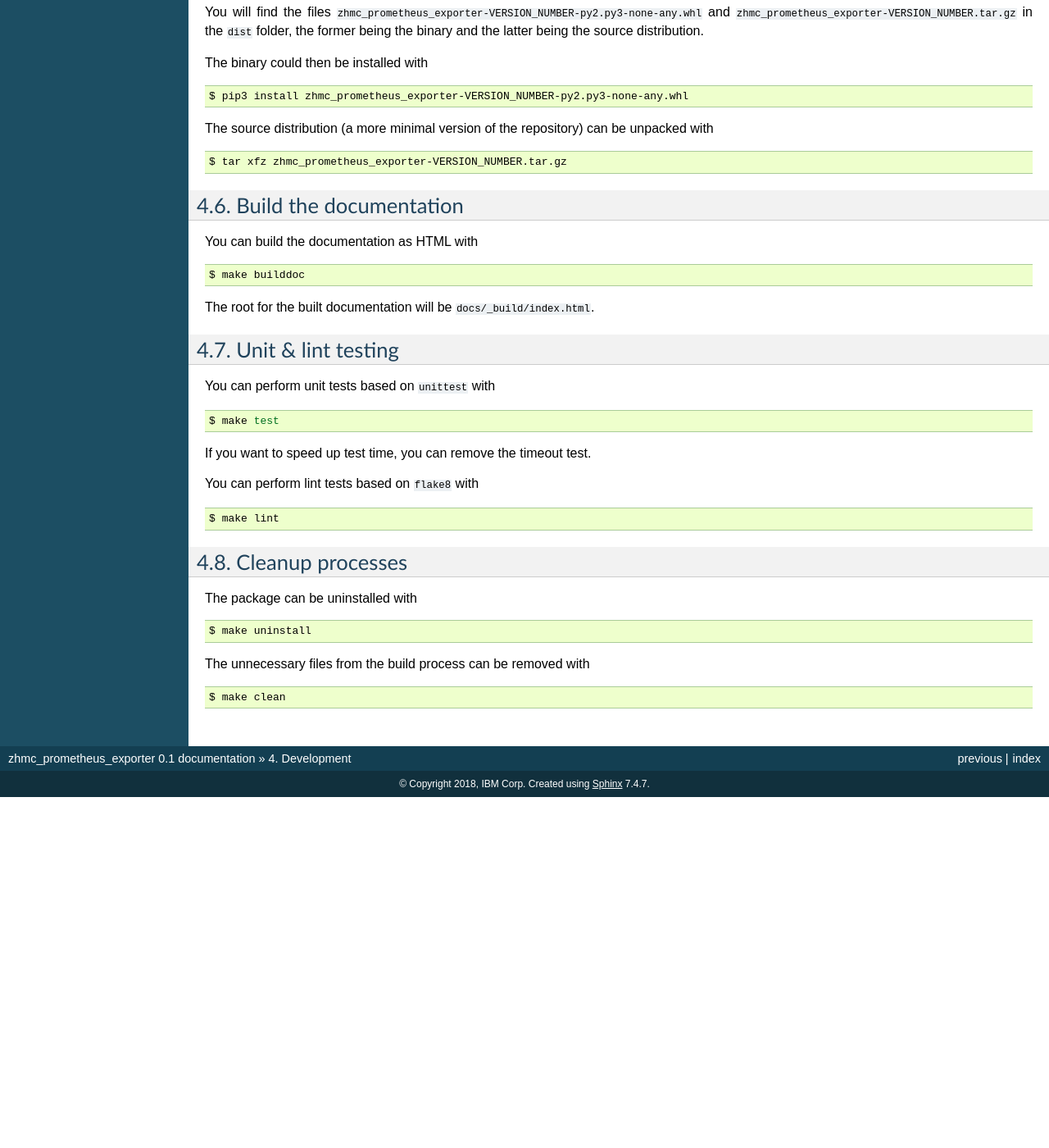
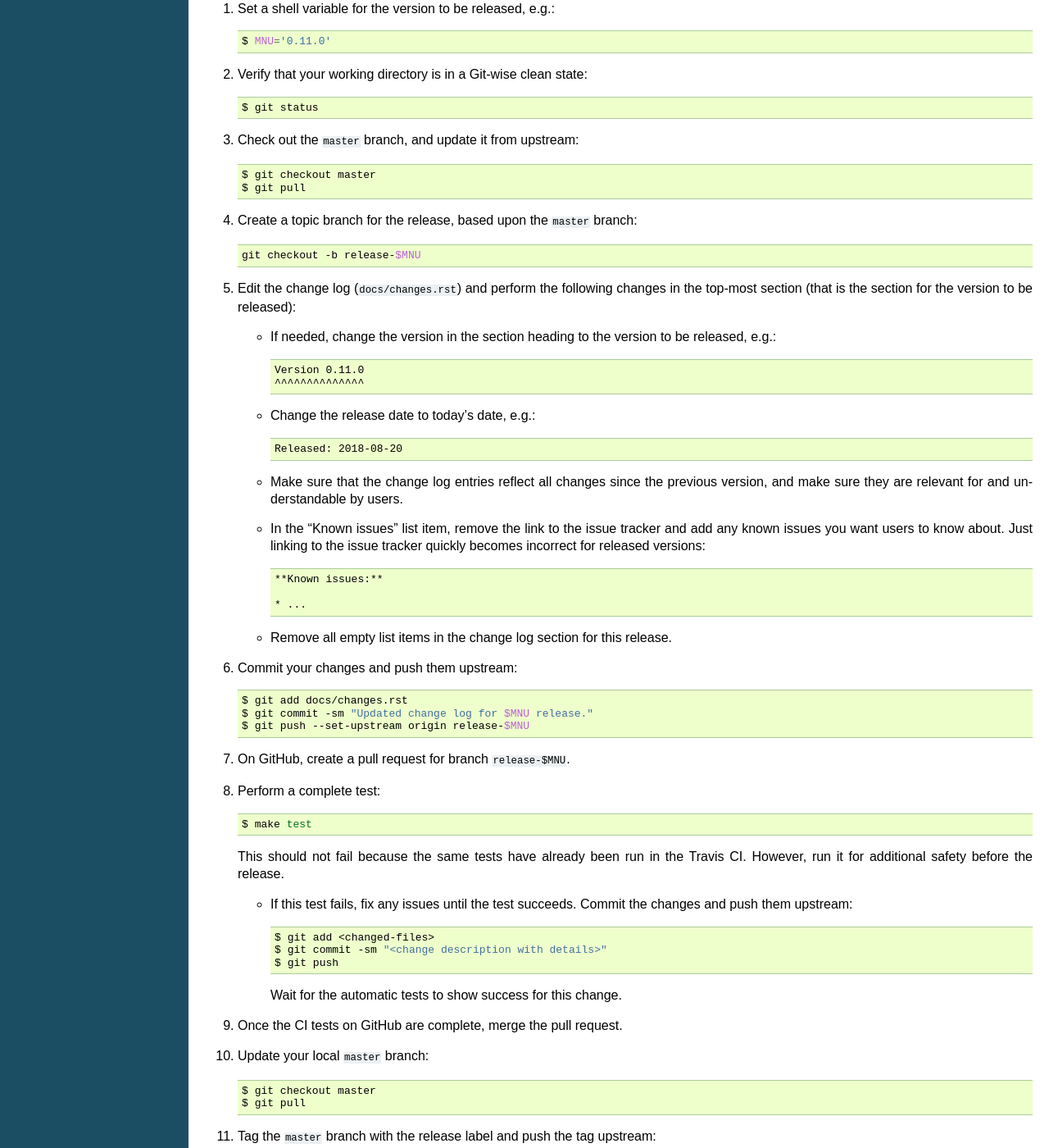
Before and after one commit to zhmcclient/zhmc-prometheus-exporter, a Sphinx documentation site: the page built from docs/dev.rst, in a window 1280 px wide and 1400 px high, scrolled down 1779 px. Shown: the whole window at 82% size. Built offline with Sphinx 7.4.7, drawn with Linux system fonts in a browser that asks for light colours; before the commit the page ends 2751 px from its top, so only the background shows below that; some of the changed text lies outside the part shown.

Commit message:
Added release guide to dev.rst
Signed-off-by: Jakob Naucke <jakob.naucke@ibm.com>

```diff
--- a/docs/dev.rst
+++ b/docs/dev.rst
@@ -110,6 +110,129 @@ If you like filling out the commit message in an editor instead of using the ``-
 
       git config commit.template ~/.git-signoff.template
 
+Releasing a version
+-------------------
+
+This section shows the steps for releasing a version to `PyPI`_.
+
+.. _PyPI: https://pypi.python.org/
+
+Switch to your work directory of the python-zhmcclient Git repo (this is where the ``Makefile`` is), and perform the following steps in that directory:
+
+1.  Set a shell variable for the version to be released, e.g.:
+
+    .. code-block:: bash
+
+        $ MNU='0.11.0'
+
+2.  Verify that your working directory is in a Git-wise clean state:
+
+    .. code-block:: bash
+
+        $ git status
+
+3.  Check out the ``master`` branch, and update it from upstream:
+
+    .. code-block:: bash
+
+        $ git checkout master
+        $ git pull
+
+4.  Create a topic branch for the release, based upon the ``master`` branch:
+
+    .. code-block:: bash
+
+        git checkout -b release-$MNU
+
+5.  Edit the change log (``docs/changes.rst``) and perform the following changes in the top-most section (that is the section for the version to be released):
+
+    * If needed, change the version in the section heading to the version to be released, e.g.:
+
+      .. code-block:: text
+
+          Version 0.11.0
+          ^^^^^^^^^^^^^^
+
+    * Change the release date to today's date, e.g.:
+
+      .. code-block:: text
+
+          Released: 2018-08-20
+
+    * Make sure that the change log entries reflect all changes since the previous version, and make sure they are relevant for and understandable by users.
+
+    * In the "Known issues" list item, remove the link to the issue tracker and add any known issues you want users to know about. Just linking to the issue tracker quickly becomes incorrect for released versions:
+
+      .. code-block:: text
+
+          **Known issues:**
+
+          * ...
+
+    * Remove all empty list items in the change log section for this release.
+
+6.  Commit your changes and push them upstream:
+
+    .. code-block:: bash
+
+        $ git add docs/changes.rst
+        $ git commit -sm "Updated change log for $MNU release."
+        $ git push --set-upstream origin release-$MNU
+
+7.  On GitHub, create a pull request for branch ``release-$MNU``.
+
+8.  Perform a complete test:
+
+    .. code-block:: bash
+
+        $ make test
+
+    This should not fail because the same tests have already been run in the Travis CI. However, run it for additional safety before the release.
+
+    * If this test fails, fix any issues until the test succeeds. Commit the changes and push them upstream:
+
+      .. code-block:: bash
+
+          $ git add <changed-files>
+          $ git commit -sm "<change description with details>"
+          $ git push
+
+      Wait for the automatic tests to show success for this change.
+
+9.  Once the CI tests on GitHub are complete, merge the pull request.
+
+10. Update your local ``master`` branch:
+
+    .. code-block:: bash
+
+        $ git checkout master
+        $ git pull
+
+11. Tag the ``master`` branch with the release label and push the tag upstream:
+
+    .. code-block:: bash
+
+        $ git tag $MNU
+        $ git push --tags
+
+12. On GitHub, edit the new tag, and create a release description on it. This will cause it to appear in the Release tab.
+
+    You can see the tags in GitHub via Code -> Releases -> Tags.
+
+13. Upload the package to PyPI:
+
+    .. code-block:: bash
+
+        $ make upload
+
+    This will show the package version and will ask for confirmation.
+
+    **Attention!** This only works once for each version. You cannot release the same version twice to PyPI.
+
+14. Verify that the released version is shown on PyPI.
+
+15. On GitHub, close milestone ``M.N.U``.
+
 Build a package
 ---------------
 
```
